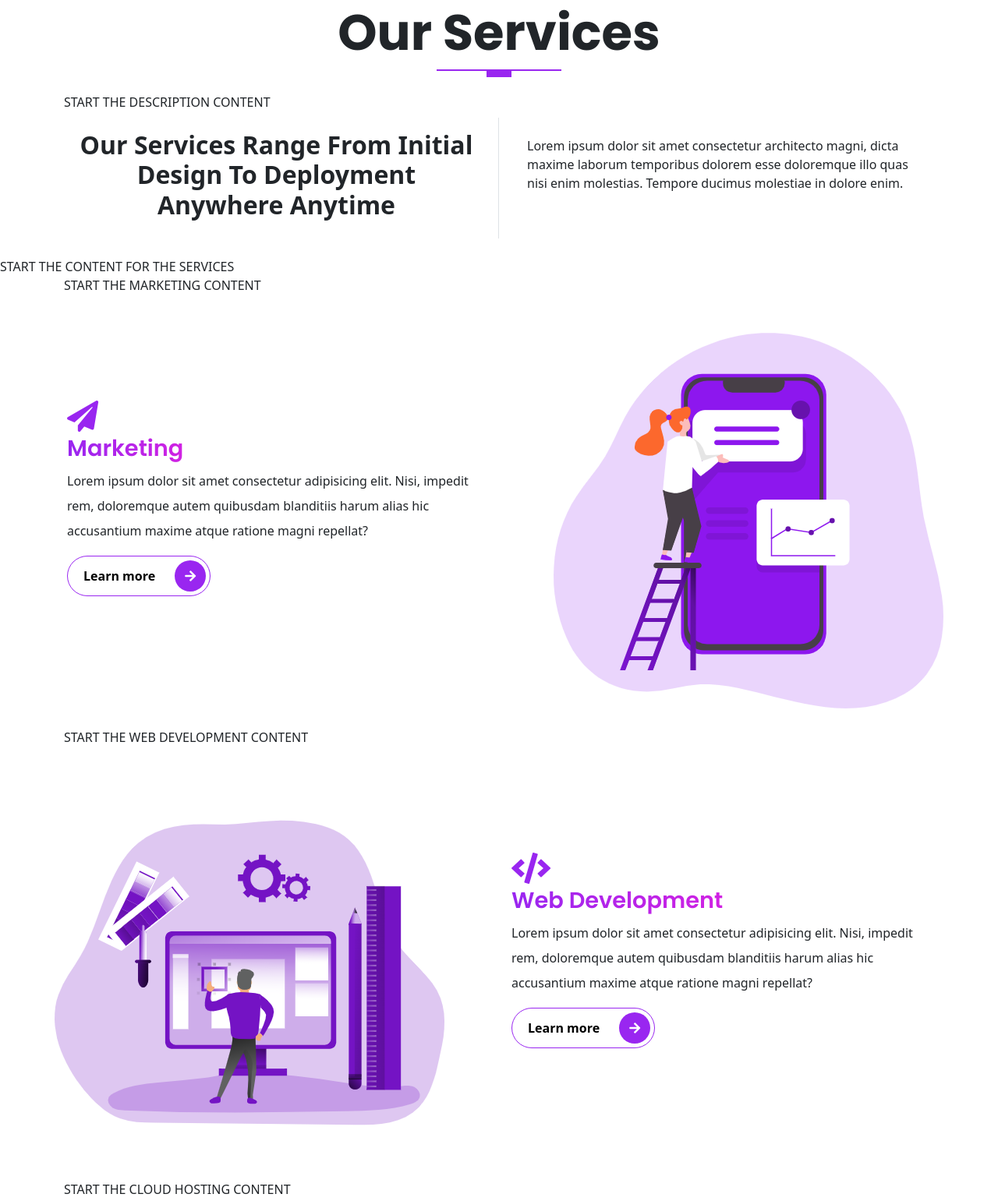
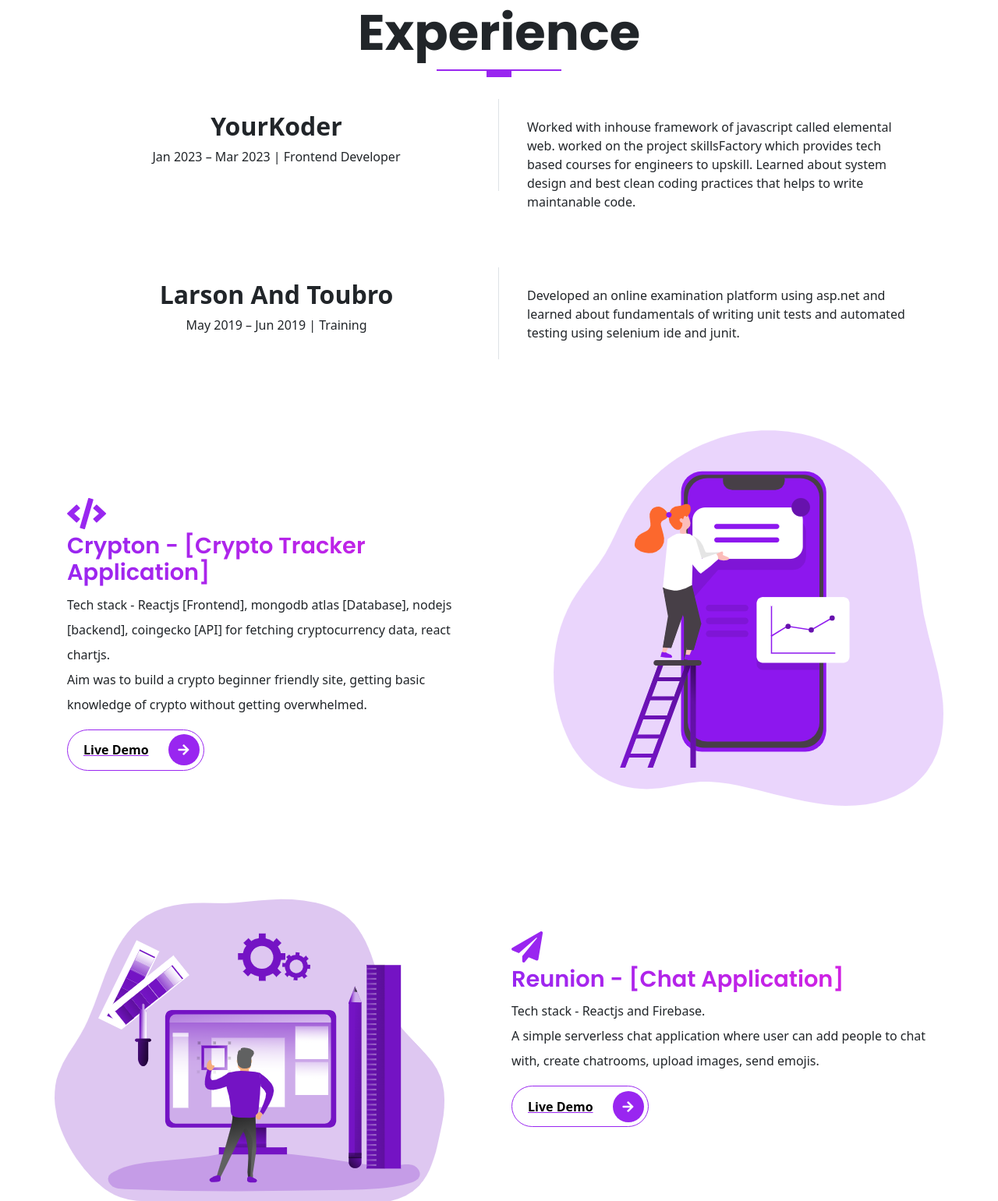
Before and after one commit to error707-persona/Portfolio, a website: page index.html in a window 1280 px wide. Shown: the part 956-2497 px from the top of the page at 78% size. Drawn offline with nearby package versions, Linux system fonts and the light colour scheme; files that its build step writes are made by us from their sources.

Commit message:
removed our services section and contact block

```diff
--- a/index.html
+++ b/index.html
@@ -31,10 +31,10 @@
           <!-- <li class="nav-item"><a class="nav-link" href="#faq">faq</a></li> -->
           <li class="nav-item"><a class="nav-link" href="#portfolio">portfolio</a></li>
           <!-- <li class="nav-item"><a class="nav-link" href="#">contact</a> -->
-          <li class="nav-item"><a class="nav-link" href="#contact">contact</a>
+          <!-- <li class="nav-item"><a class="nav-link" href="#contact">contact</a> -->
           </li>
         </ul>
-        <button type="button" class="rounded-pill btn-rounded" onclick="location.href='https://drive.google.com/file/d/1LIIRWvNXBDi1e6GFj-VFrXaT6_Gs8bOZ/view?usp=sharing'">
+        <button type="button" class="rounded-pill btn-rounded" onclick="location.href='https://drive.google.com/file/d/1rfwCE7GeWjq-cEwDEkLuVhZH3mhA1lK5/view?usp=sharing'">
           Hire me
           <span>
             <i class="fas fa-phone-alt"></i>
@@ -56,7 +56,7 @@
         <h1 class="display-2">
           <span class="display-2--intro">Hey!, I'm Areesha Sayed</span>
           <span class="display-2--description lh-base">
-            I am a software engineer speacialised in html css and react framework. I work with different technologies. Feel free to take a look around!
+            I am a software engineer speacialised in Reactjs and React Native. I work with different technologies. Feel free to take a look around!
           </span>
         </h1>
         <button type="button" class="rounded-pill btn-rounded" onclick="location.href='https://drive.google.com/file/d/1LIIRWvNXBDi1e6GFj-VFrXaT6_Gs8bOZ/view?usp=sharing'">Resume
@@ -67,13 +67,13 @@
       <div class="col-md-6 intros text-end">
         <div class="video-box">
           <img src="images/arts/intro-section-illustration.png" alt="video illutration" class="img-fluid">
-          <a href="#" class="glightbox position-absolute top-50 start-50 translate-middle">
+          <!-- <a href="#" class="glightbox position-absolute top-50 start-50 translate-middle">
             <span>
               <i class="fas fa-play-circle"></i>
             </span>
             <span class="border-animation border-animation--border-1"></span>
             <span class="border-animation border-animation--border-2"></span>
-          </a>
+          </a> -->
         </div>
       </div>
     </div>
@@ -132,49 +132,80 @@
 <!-- //////////////////////////////////////////////////////////////////////////////////////////////
                          START SECTION 4 - THE SERVICES
 ///////////////////////////////////////////////////////////////////////////////////////////////////-->
- <section id="services" class="services">
+ <section id="portfolio" class="services">
   <div class="container">
     <div class="row text-center">
-      <h1 class="display-3 fw-bold">Our Services</h1>
+      <h1 class="display-3 fw-bold">Experience</h1>
       <div class="heading-line mb-1"></div>
     </div>
-   START THE DESCRIPTION CONTENT
+
     <div class="row pt-2 pb-2 mt-0 mb-3">
       <div class="col-md-6 border-right">
         <div class="bg-white p-3">
           <h2 class="fw-bold text-capitalize text-center">
-            Our Services Range From Initial Design To Deployment Anywhere Anytime
+           YourKoder
           </h2>
+          <p class="fw-light text-center">Jan 2023 – Mar 2023 | Frontend Developer</p>
         </div>
       </div>
       <div class="col-md-6">
         <div class="bg-white p-4 text-start">
           <p class="fw-light">
-            Lorem ipsum dolor sit amet consectetur architecto magni,
-            dicta maxime laborum temporibus dolorem esse doloremque illo quas nisi enim molestias.
-            Tempore ducimus molestiae in dolore enim.
+            Worked with inhouse framework of javascript called elemental web. worked
+            on the project skillsFactory which provides tech based courses for engineers
+            to upskill. Learned about system design and best clean coding practices that
+            helps to write maintanable code.
+
+          </p>
+        </div>
+      </div>
+    </div>
+    <div class="row pt-2 pb-2 mt-0 mb-3">
+      <div class="col-md-6 border-right">
+        <div class="bg-white p-3">
+          <h2 class="fw-bold text-capitalize text-center">
+            Larson and toubro
+          </h2>
+          <p class="fw-light text-center">May 2019 – Jun 2019 | Training</p>
+        </div>
+      </div>
+      <div class="col-md-6">
+        <div class="bg-white p-4 text-start">
+          <p class="fw-light">
+            Developed an online examination platform using asp.net and learned about
+            fundamentals of writing unit tests and automated testing using selenium ide
+            and junit.
+
           </p>
         </div>
       </div>
     </div>
   </div>
 
- START THE CONTENT FOR THE SERVICES
+
   <div class="container">
-   START THE MARKETING CONTENT
+
     <div class="row">
       <div class="col-lg-6 col-md-6 col-sm-12 col-xs-12 services mt-4">
         <div class="services__content">
-          <div class="icon d-block fas fa-paper-plane"></div>
-          <h3 class="display-3--title mt-1">Marketing</h3>
+
+
+          <div class="icon d-block fas fa-code"></div>
+          <h3 class="display-3--title mt-1">Crypton - [Crypto Tracker Application]</h3>
           <p class="lh-lg">
-            Lorem ipsum dolor sit amet consectetur adipisicing elit. Nisi, impedit rem,
-             doloremque autem quibusdam blanditiis harum alias hic accusantium
-             maxime atque ratione magni repellat?
+            Tech stack - Reactjs [Frontend], mongodb atlas [Database],
+nodejs [backend], coingecko [API] for fetching cryptocurrency
+data, react chartjs.
+<br>  Aim was to build a crypto beginner friendly site, getting basic
+knowledge of crypto without getting overwhelmed.
           </p>
-          <button type="button" class="rounded-pill btn-rounded border-primary">Learn more
+          <a href="
+          https://crypton-786.netlify.app/">
+        <button type="button" class="rounded-pill btn-rounded border-primary">Live Demo
             <span><i class="fas fa-arrow-right"></i></span>
           </button>
+        </a>
+
         </div>
       </div>
       <div class="col-lg-6 col-md-6 col-sm-12 col-xs-12 services mt-4 text-end">
@@ -183,7 +214,7 @@
         </div>
       </div>
     </div>
-   START THE WEB DEVELOPMENT CONTENT
+
     <div class="row">
       <div class="col-lg-6 col-md-6 col-sm-12 col-xs-12 services mt-4 text-start">
         <div class="services__pic">
@@ -192,33 +223,44 @@
       </div>
       <div class="col-lg-6 col-md-6 col-sm-12 col-xs-12 services mt-4">
         <div class="services__content">
-          <div class="icon d-block fas fa-code"></div>
-          <h3 class="display-3--title mt-1">web development</h3>
+          <div class="icon d-block fas fa-paper-plane"></div>
+          <h3 class="display-3--title mt-1">Reunion - [Chat Application]</h3>
           <p class="lh-lg">
-            Lorem ipsum dolor sit amet consectetur adipisicing elit. Nisi, impedit rem,
-             doloremque autem quibusdam blanditiis harum alias hic accusantium
-             maxime atque ratione magni repellat?
+            Tech stack -
+Reactjs and Firebase.
+<br> A simple serverless chat application where user can add people
+to chat with, create chatrooms, upload images, send emojis.
           </p>
-          <button type="button" class="rounded-pill btn-rounded border-primary">Learn more
+          <a href="
+          https://ornate-cactus-e183a7.netlify.app/">
+        <button type="button" class="rounded-pill btn-rounded border-primary">Live Demo
             <span><i class="fas fa-arrow-right"></i></span>
           </button>
+        </a>
+
         </div>
       </div>
     </div>
-    START THE CLOUD HOSTING CONTENT
+
     <div class="row">
       <div class="col-lg-6 col-md-6 col-sm-12 col-xs-12 services mt-4">
         <div class="services__content">
           <div class="icon d-block fas fa-cloud-upload-alt"></div>
-          <h3 class="display-3--title mt-1">cloud hosting</h3>
+          <h3 class="display-3--title mt-1">Game Puzzle Visualizer</h3>
           <p class="lh-lg">
-            Lorem ipsum dolor sit amet consectetur adipisicing elit. Nisi, impedit rem,
-             doloremque autem quibusdam blanditiis harum alias hic accusantium
-             maxime atque ratione magni repellat?
+            Tech stack - Typescript [Frontend], mongodb atlas [Database],
+            nodejs and express [backend].
+            <br> Consist of 5 puzzles which have animation and auto solves itself
+            for the given input. Games included are Water jug, 8-puzzle,
+            tower of hanoi, n-queen, maze
           </p>
-          <button type="button" class="rounded-pill btn-rounded border-primary">Learn more
+          <a href="
+          https://friendly-croquembouche-e742af.netlify.app/">
+        <button type="button" class="rounded-pill btn-rounded border-primary">Live Demo
             <span><i class="fas fa-arrow-right"></i></span>
           </button>
+        </a>
+
         </div>
       </div>
       <div class="col-lg-6 col-md-6 col-sm-12 col-xs-12 services mt-4 text-end">
@@ -447,13 +489,13 @@
                               START SECTION 7 - THE PORTFOLIO
 //////////////////////////////////////////////////////////////////////////////////////////////////////-->
 
-<section id="portfolio" class="portfolio">
+<!-- <section id="portfolio" class="portfolio">
   <div class="container">
     <div class="row text-center mt-5">
       <h1 class="display-3 fw-bold text-capitalize">Latest work</h1>
       <div class="heading-line"></div>
 
-    </div>
+    </div> -->
     <!-- FILTER BUTTONS  -->
     <!-- <div class="row mt-5 mb-4 g-3 text-center">
       <div class="col-md-12">
@@ -465,7 +507,7 @@
     </div> -->
 
     <!-- START THE PORTFOLIO ITEMS  -->
-    <div class="row" style="align-items: center;">
+    <!-- <div class="row" style="align-items: center;">
       <div class="col-lg-4 col-md-6">
         <a href="https://crypton-786.netlify.app/" style="color: white;">
         <div class="portfolio-box shadow">
@@ -512,7 +554,7 @@
             </div>
           </div>
         </div>
-      </div>
+      </div> -->
       <!-- <div class="col-lg-4 col-md-6">
         <div class="portfolio-box shadow">
           <img src="images/portfolio/portfolio-3.jpg" alt="portfolio 3 image" title="portfolio 3 picture" class="img-fluid">
@@ -590,9 +632,9 @@
           </div>
         </div>
       </div> -->
-    </div>
+    <!-- </div>
   </div>
-</section>
+</section> -->
 
 <!-- /////////////////////////////////////////////////////////////////////////////////////////////////////////
               START SECTION 8 - GET STARTED
@@ -605,7 +647,7 @@
 
     </div>
 
-    <!-- START THE CTA CONTENT  -->
+    START THE CTA CONTENT
     <div class="row text-white">
       <div class="col-12 col-lg-6 gradient shadow p-3">
         <div class="cta-info w-100">
```
